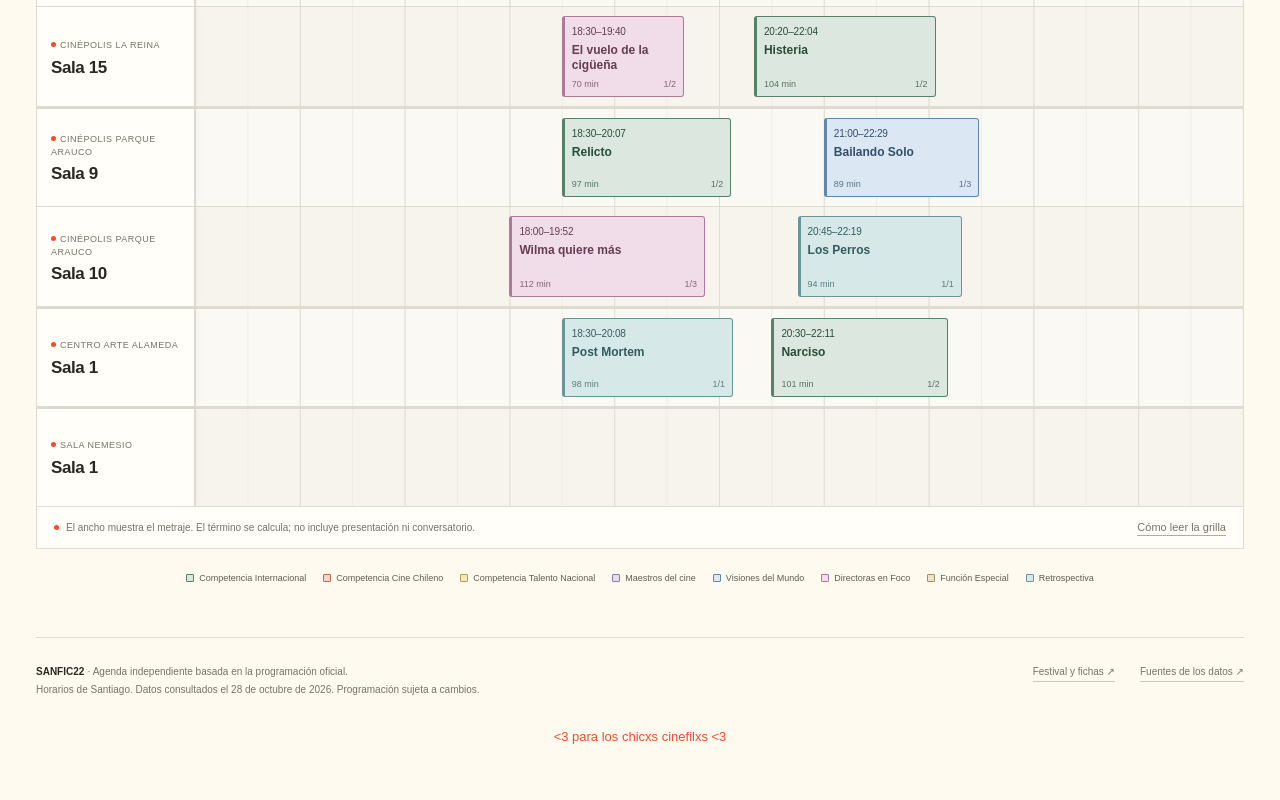
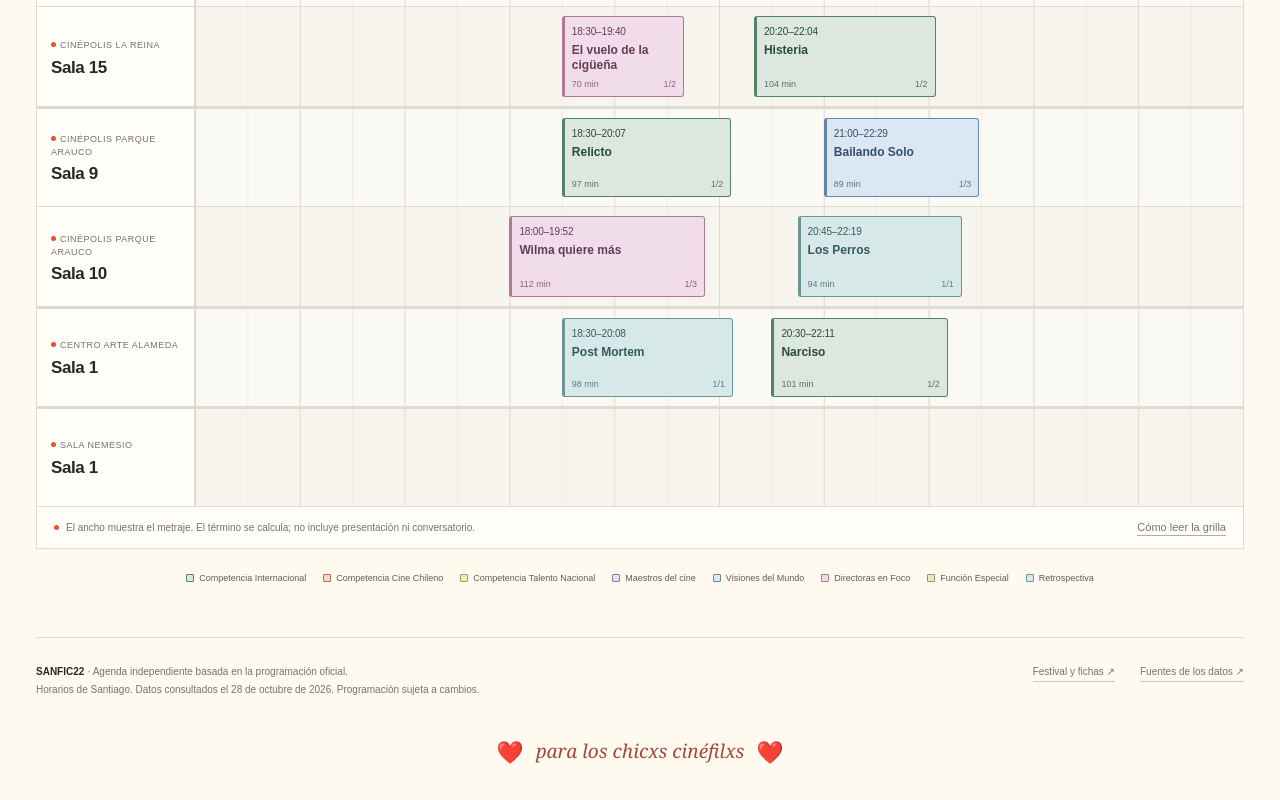
Before and after one commit to fruizrob/agenda-sanfic, a plain HTML site: page index.html in a window 1280 px wide. Shown: the part 662-1462 px from the top of the page. Before the commit the page ends 1430 px from the top, so only its background shows below. Drawn offline with Linux system fonts and the light colour scheme.

Commit message:
style: refine dedication with heart emoji

```diff
--- a/index.html
+++ b/index.html
@@ -7,7 +7,7 @@
   <meta name="description" content="Consulta las funciones de SANFIC22 del 2 al 8 de noviembre de 2026 en una línea de tiempo por sala, con bloques proporcionales a su duración.">
   <title>SANFIC22 · Tu programa por salas</title>
   <link rel="icon" href="./assets/favicon.svg" type="image/svg+xml">
-  <link rel="stylesheet" href="./styles.css?v=20261028-2">
+  <link rel="stylesheet" href="./styles.css?v=20261028-3">
   <script type="module" src="./app.js?v=20261028-2"></script>
 </head>
 <body>
@@ -33,7 +33,7 @@
     </section>
     <div class="legend" id="legend" aria-label="Colores por sección"></div>
     <footer class="footer"><p><strong>SANFIC22</strong> · Agenda independiente basada en la programación oficial.<br>Horarios de Santiago. Datos consultados el 28 de octubre de 2026. Programación sujeta a cambios.</p><div><a href="https://sanfic.com/esta-edicion/programacion/" target="_blank" rel="noopener">Festival y fichas ↗</a><a href="./assets/fuentes.json" target="_blank" rel="noopener">Fuentes de los datos ↗</a></div></footer>
-    <p class="dedication" style="text-align:center;color:var(--orange);font-size:13px;margin:0 0 24px">&lt;3 para los chicxs cinefilxs &lt;3</p>
+    <p class="dedication"><span class="dedication-heart" aria-hidden="true">❤️</span><span>para los chicxs cinéfilxs</span><span class="dedication-heart" aria-hidden="true">❤️</span></p>
   </main>
   <dialog id="film-dialog" aria-labelledby="film-title"><div id="film-detail"></div><form method="dialog"><button class="close-dialog" aria-label="Cerrar detalle">×</button></form></dialog>
   <dialog id="about-dialog" aria-labelledby="about-title"><form method="dialog"><button class="close-dialog" aria-label="Cerrar ayuda">×</button></form><p class="eyebrow">PROGRAMACIÓN POR SALA</p><h2 id="about-title">Cómo leerla</h2><p>El tiempo avanza hacia la derecha. Cada fila es una sala y el ancho de cada bloque corresponde a su metraje. Así puedes comparar las funciones que ocurren a la misma hora.</p><p>Pulsa un título para ver su ficha. Los colores identifican las secciones del festival. Los controles − y + reducen o amplían la escala horaria; Normal restablece el tamaño inicial.</p><p>Los finales se calculan con las duraciones publicadas. Los bloques de cortos usan la suma del metraje de sus siete películas. Presentaciones, pausas y conversatorios pueden extender una sesión.</p><a class="button primary" href="./assets/programacion-sanfic22.pdf" target="_blank" rel="noopener">Ver PDF oficial ↗</a></dialog>
--- a/styles.css
+++ b/styles.css
@@ -202,3 +202,6 @@ main{padding:0}
 .schedule-caption h2{font-size:18px}
 .event{-webkit-print-color-adjust:exact;print-color-adjust:exact}
 .scroll-hint{display:none}}
+
+.dedication{display:flex;align-items:center;justify-content:center;gap:12px;margin:8px 0 34px;color:#a4493d;font:italic 19px/1.5 Georgia,'Times New Roman',serif;text-align:center}
+.dedication-heart{font-style:normal;font-size:22px;line-height:1}
```
